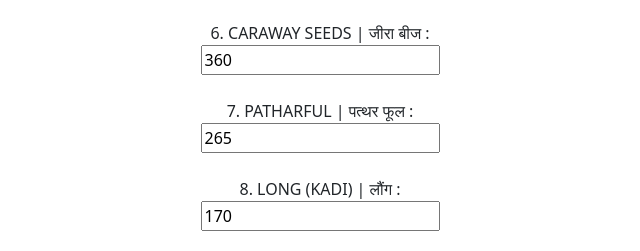
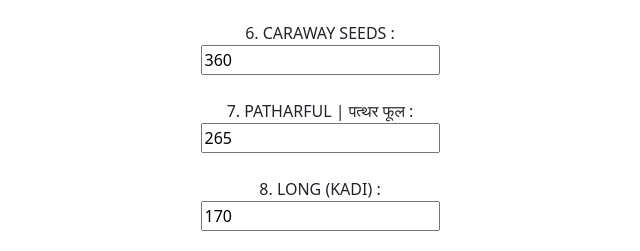
Before and after one commit to grspices/gr-spice, a website: page update.html in a window 1280 px wide. Shown: the part 527-778 px from the top of the page, without its empty margins (320-960 px from the left). Drawn offline with nearby package versions, Linux system fonts and the light colour scheme.

Commit message:
Update name of items

```diff
--- a/update.html
+++ b/update.html
@@ -33,13 +33,13 @@
             <label for="category5">5. SONTH (KOCHIN) | सोंठ (कोचीन) :</label><br>
             <input className="ps-2" type="text" id="category5" name="category5" value="350"><br><br>
 
-            <label for="category6">6. CARAWAY SEEDS | जीरा बीज :</label><br>
+            <label for="category6">6. CARAWAY SEEDS :</label><br>
             <input className="ps-2" type="text" id="category6" name="category6" value="360"><br><br>
 
             <label for="category7">7. PATHARFUL | पत्थर फूल :</label><br>
             <input className="ps-2" type="text" id="category7" name="category7" value="265"><br><br>
 
-            <label for="category8">8. LONG (KADI) | लौंग :</label><br>
+            <label for="category8">8. LONG (KADI) :</label><br>
             <input className="ps-2" type="text" id="category8" name="category8" value="170"><br><br>
 
             <label for="category9">9. DALCHINI (EXTRA QUALITY) | दालचीनी :</label><br>
```
Also changed, not shown: index.html (+1 -1 lines).
